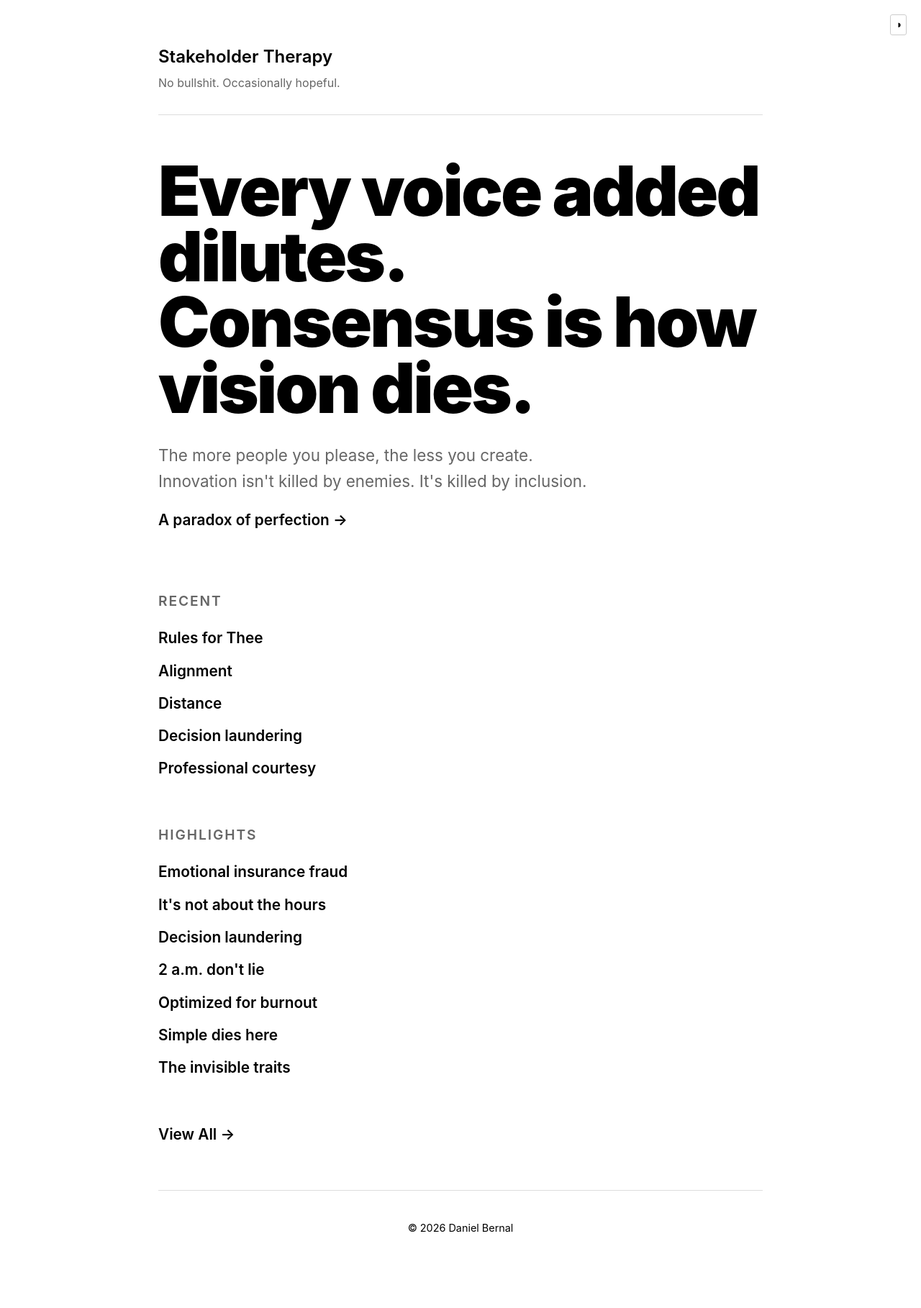
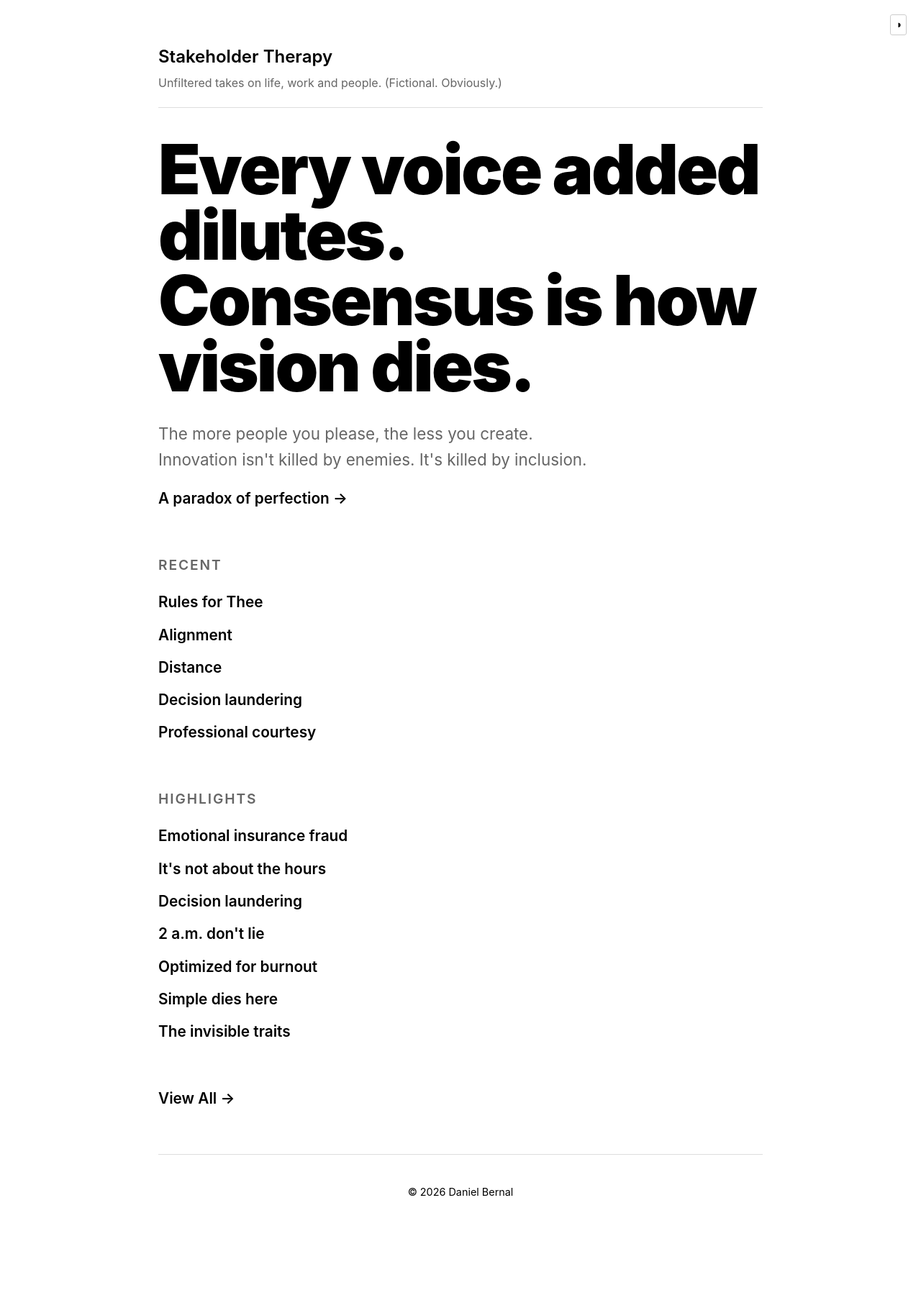
Before and after one commit to afterxleep/stakeholdertherapy.com, a Jekyll site: the page built from index.html, in a window 1280 px wide. Shown: the whole page at 72% size. Built offline with Jekyll 4.4.1, drawn with Linux system fonts in a browser that asks for light colours; after the commit the page ends 1768 px from its top, so only the background shows below that.

Commit message:
Update site description and reduce header spacing
- Change description to 'Unfiltered takes on life, work and people. (Fictional. Obviously.)'
- Remove fixed height from manifesto section to make it dynamic
- Reduce header margins and padding for tighter layout

```diff
--- a/_config.yml
+++ b/_config.yml
@@ -1,5 +1,5 @@
 title: Stakeholder Therapy
-description: No bullshit. Occasionally hopeful.
+description: Unfiltered takes on life, work and people. (Fictional. Obviously.)
 url: "https://stakeholdertherapy.com"
 baseurl: ""
 
--- a/_layouts/default.html
+++ b/_layouts/default.html
@@ -139,8 +139,8 @@
 
     /* Header */
     header {
-      margin-bottom: 60px;
-      padding-bottom: 30px;
+      margin-bottom: 40px;
+      padding-bottom: 20px;
       border-bottom: 1px solid #222;
     }
 
@@ -168,12 +168,10 @@
 
     /* Manifesto Section */
     .manifesto {
-      flex: 1;
       display: flex;
       flex-direction: column;
       justify-content: center;
-      min-height: 50vh;
-      margin-bottom: 80px;
+      margin-bottom: 60px;
     }
 
     .statement {
@@ -446,12 +444,11 @@
       }
 
       .manifesto {
-        min-height: 40vh;
-        margin-bottom: 60px;
+        margin-bottom: 40px;
       }
 
       header {
-        margin-bottom: 40px;
+        margin-bottom: 30px;
       }
 
       .archive-list li {
```
